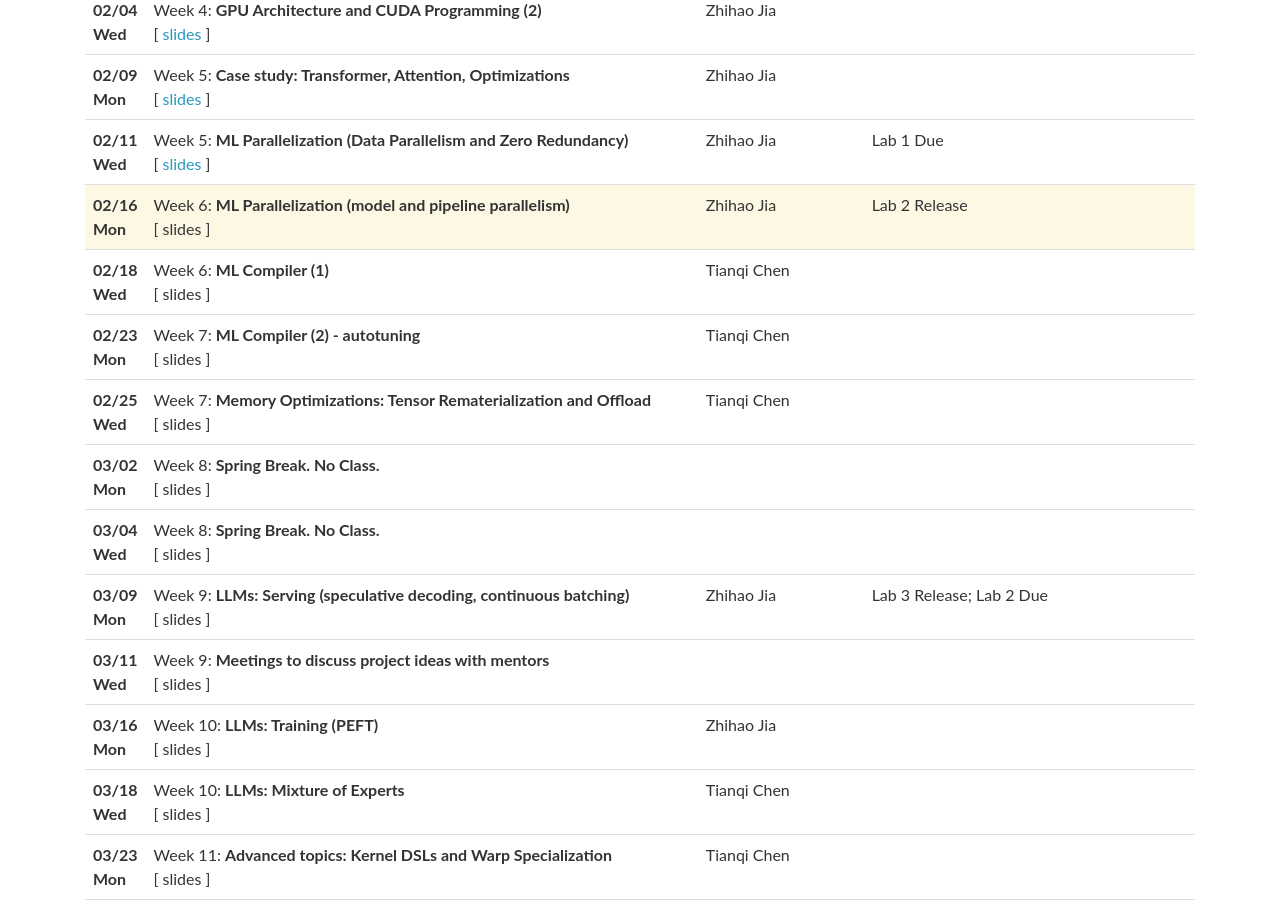
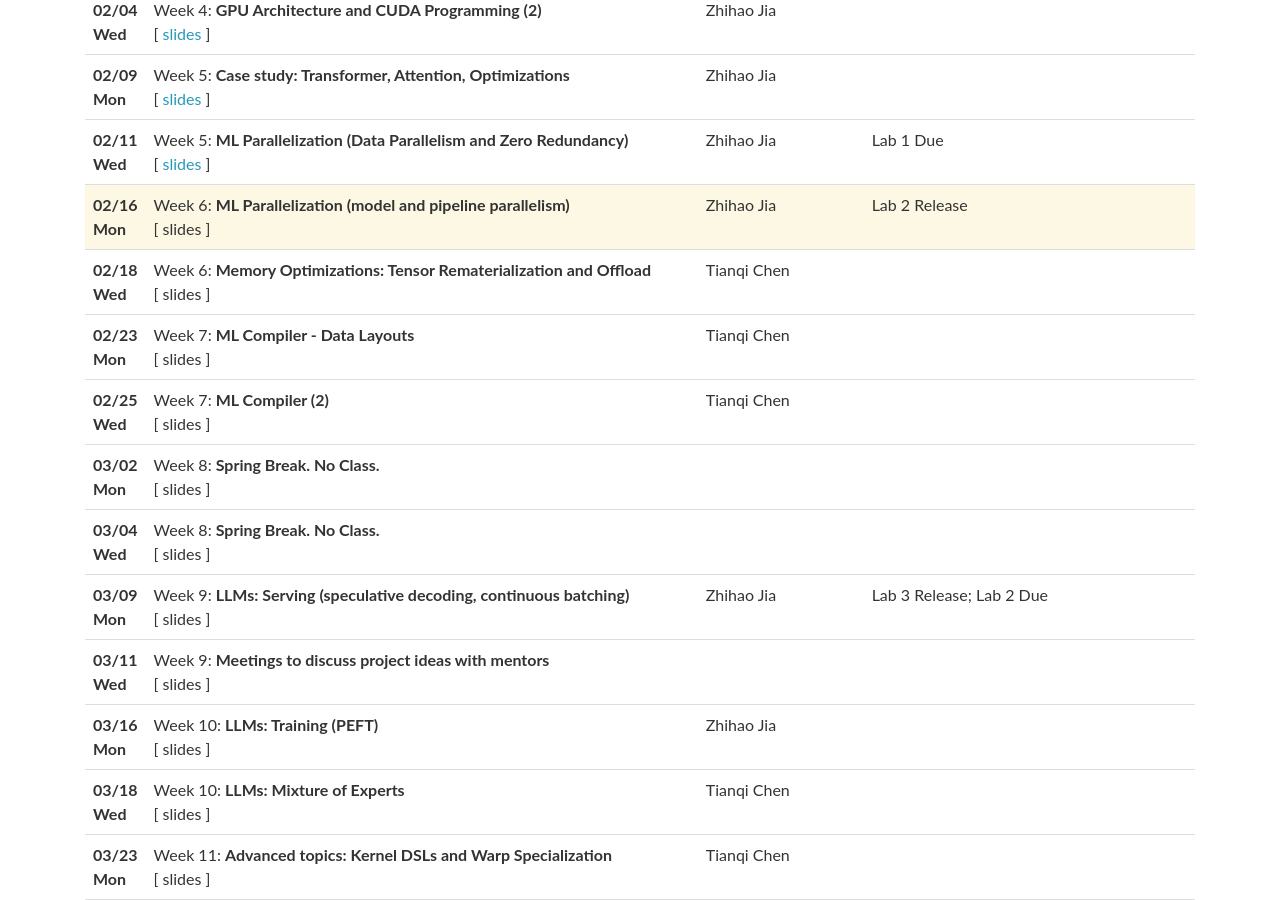
Before and after one commit to mlsyscourse/mlsyscourse.github.io, a Jekyll site: the page built from schedule.md, in a window 1280 px wide and 900 px high, scrolled down 734 px. Built offline with Jekyll 4.4.1, drawn with Linux system fonts in a browser that asks for light colours.

Commit message:
reorder lectures

```diff
--- a/_data/lectures.yml
+++ b/_data/lectures.yml
@@ -100,7 +100,7 @@
 - date: 02/18 Wed
   lecturer: Tianqi Chen
   title: >
-    Week 6: <strong>ML Compiler (1)</strong>
+    Week 6: <strong>Memory Optimizations: Tensor Rematerialization and Offload</strong>
   slides:
   notes:
   readings:
@@ -109,7 +109,7 @@
 - date: 02/23 Mon
   lecturer: Tianqi Chen
   title: >
-    Week 7: <strong>ML Compiler (2) - autotuning</strong>
+    Week 7: <strong>ML Compiler - Data Layouts</strong>
   slides:
   notes:
   readings:
@@ -119,7 +119,7 @@
 - date: 02/25 Wed
   lecturer: Tianqi Chen
   title: >
-    Week 7: <strong>Memory Optimizations: Tensor Rematerialization and Offload</strong>
+    Week 7: <strong>ML Compiler (2)</strong>
   slides:
   notes:
   readings:
```
